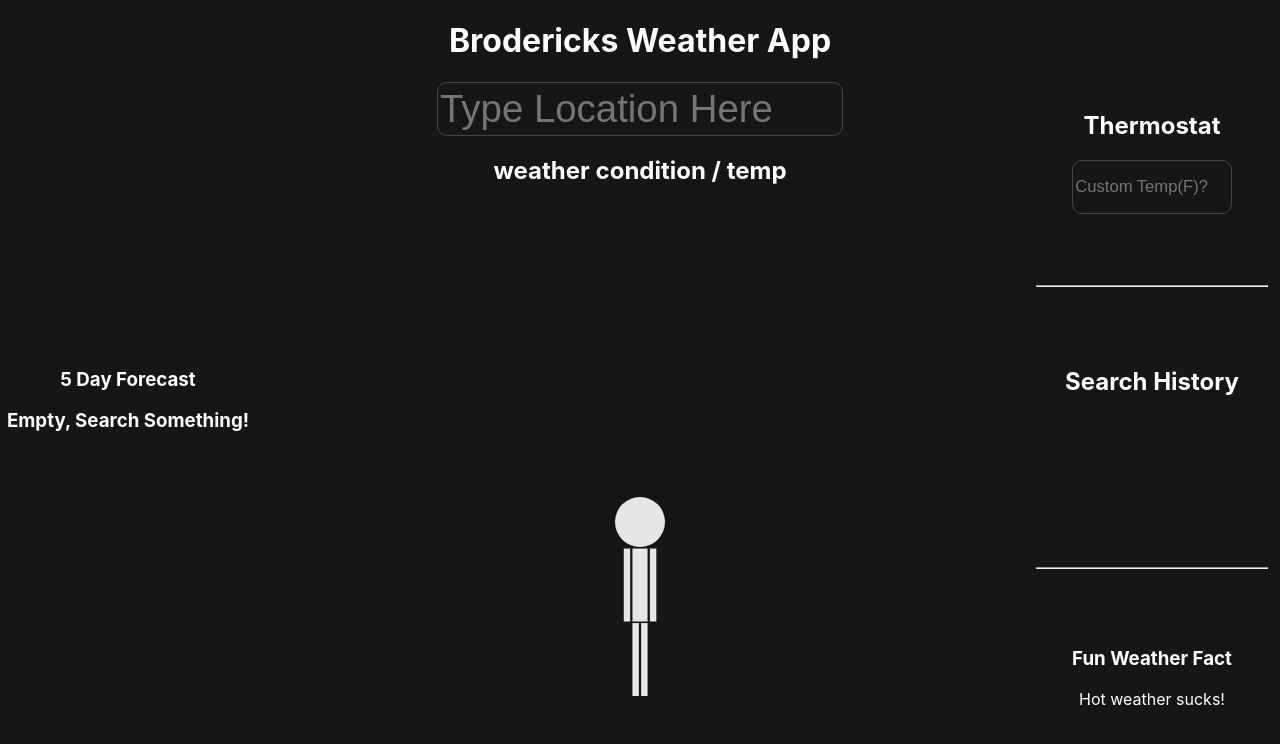
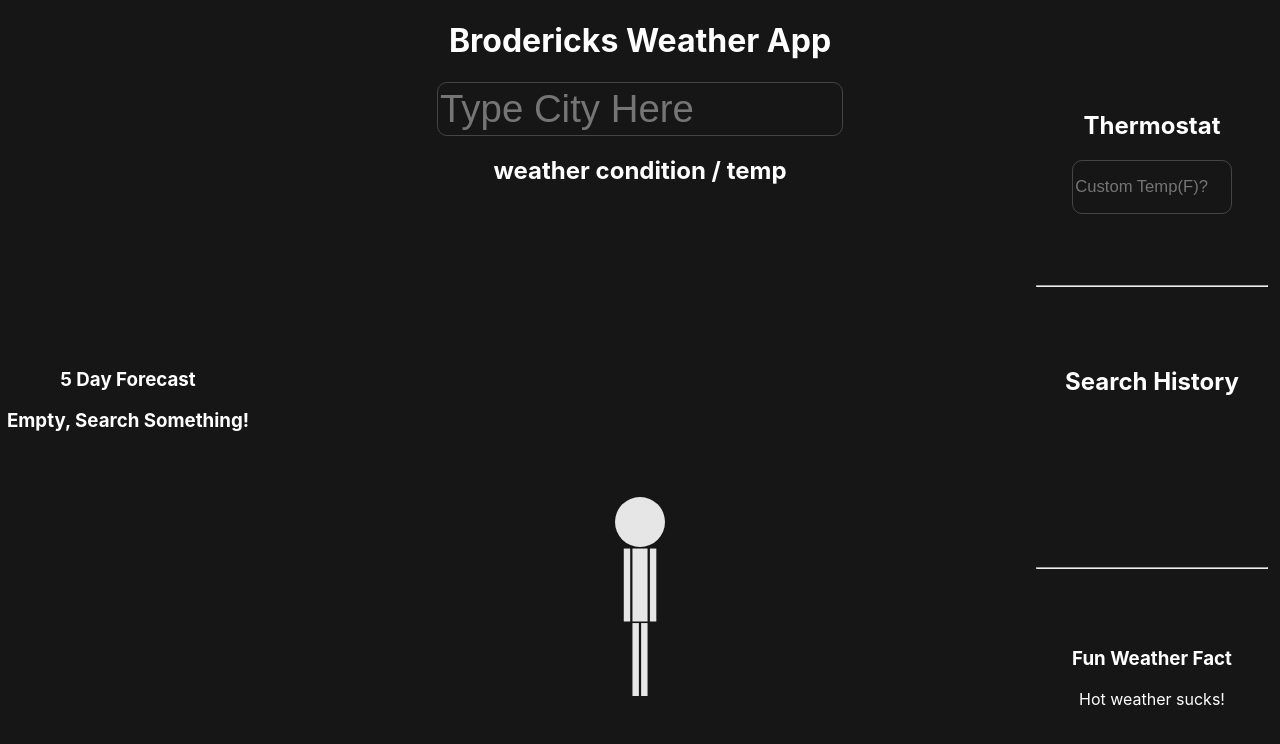
Before and after one commit to ZeroBitzz/react-weather-app, a React (Create React App) app: page / in a window 1280 px wide. Shown: the top 744 px of the page. Built offline with nearby package versions, Linux system fonts and the light colour scheme.

Commit message:
changed placeholder text(minor change)

```diff
--- a/src/App.js
+++ b/src/App.js
@@ -41,7 +41,7 @@ function App () {
           <div>
             <h1>Brodericks Weather App</h1>
             <form onSubmit={fetchApi}>
-              <input className='location-input' id='location-input' type='text' placeholder='Type Location Here'/>
+              <input className='location-input' id='location-input' type='text' placeholder='Type City Here'/>
             </form>
             <h2><span id='weather-condition'>weather condition</span> / <span id='temperature'>temp</span></h2>
             <img className='weather-icon hide' id='weather-condition-icon' src={null} alt='weather icon'/>
```
